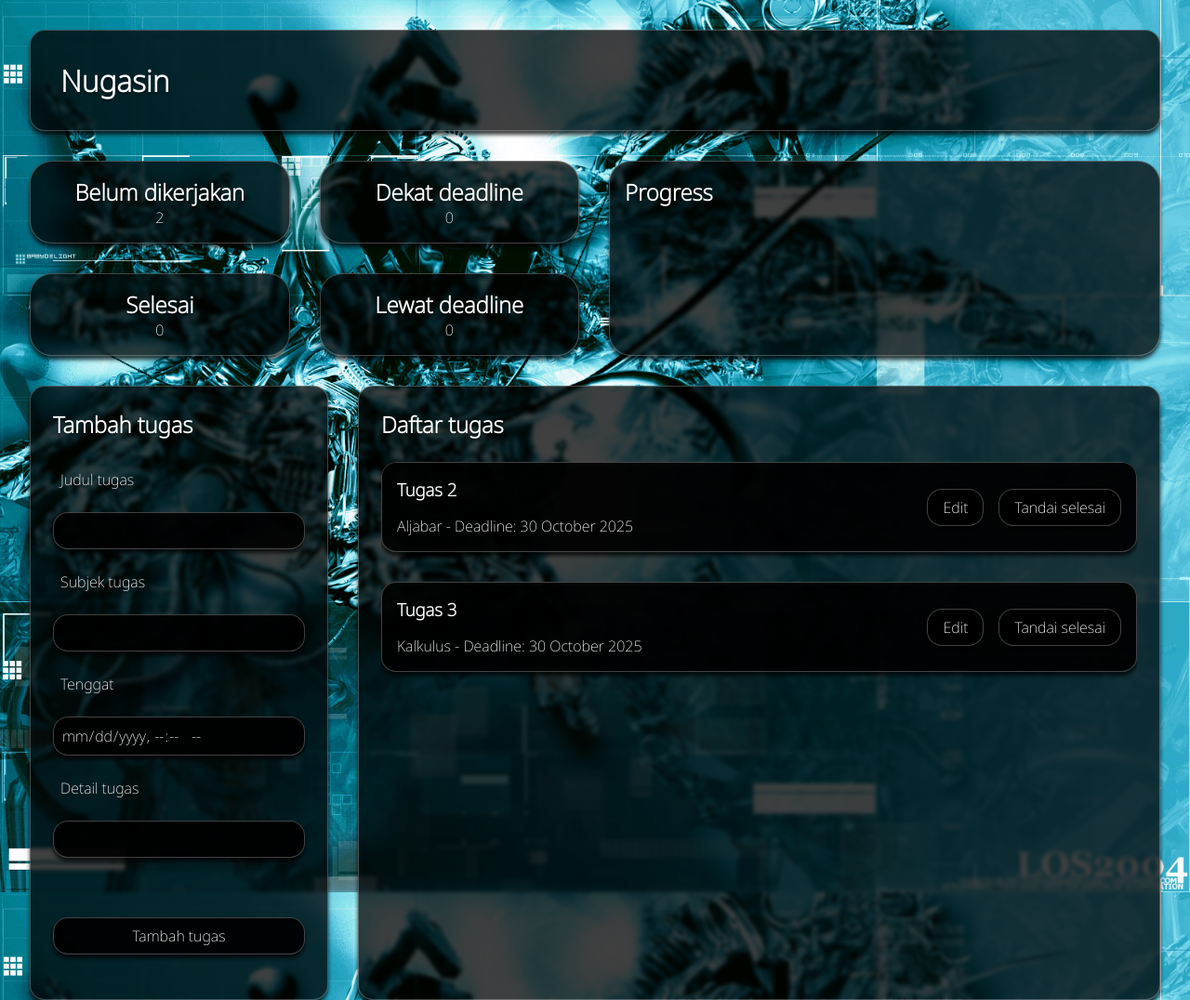
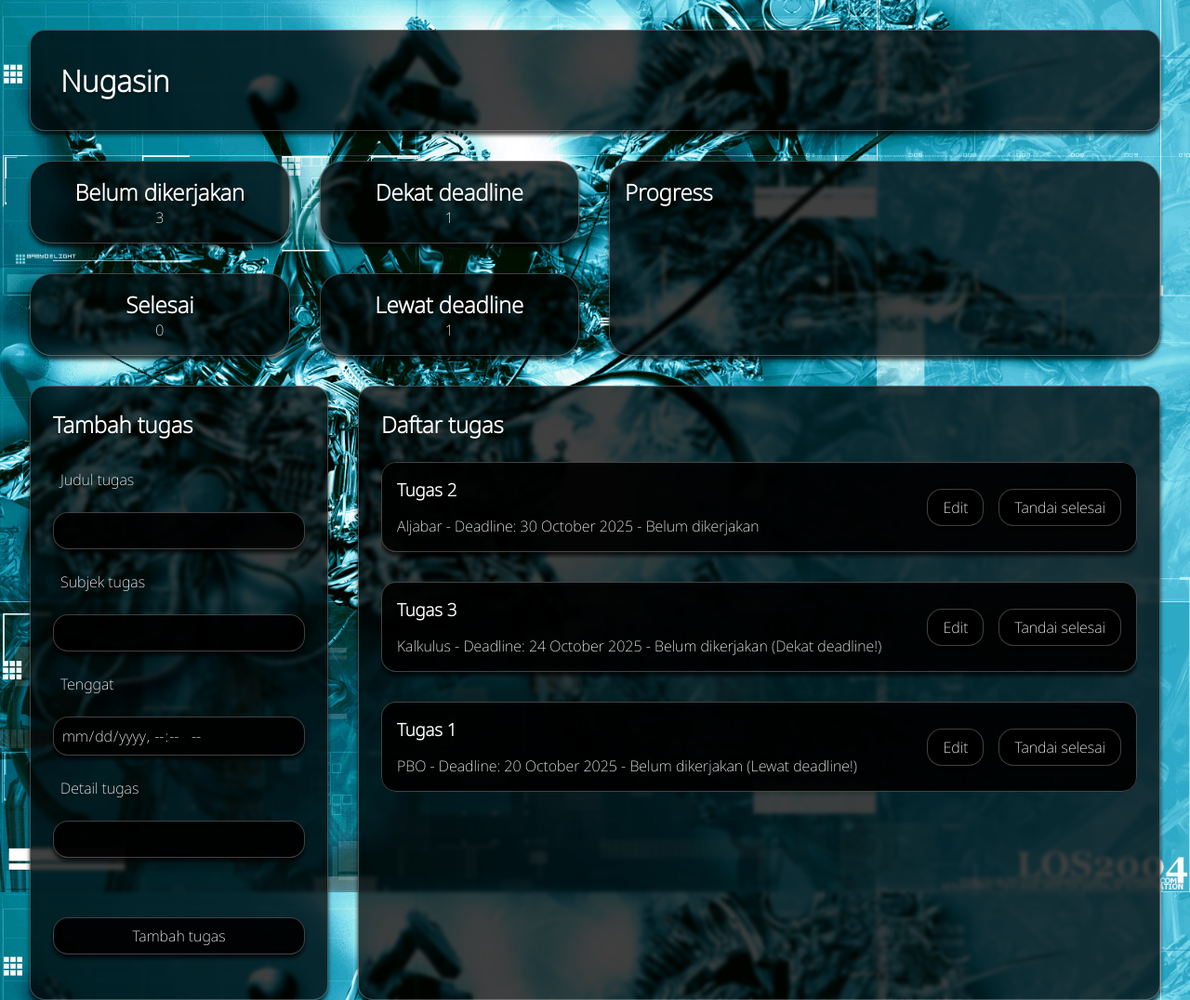
Before and after one commit to antasenaw/Nugasin, a plain HTML site: page index.html in a window 1280 px wide. Shown: the whole page at 93% size. Drawn offline with Linux system fonts and the light colour scheme.

Commit message:
Improve the display task counters

```diff
--- a/css/main.css
+++ b/css/main.css
@@ -197,6 +197,10 @@ textarea {
 } */
 
 @media (max-width: 760px) {
+  /* html, body {
+    font-size: 14px;
+  } */
+
   .body-container {
     margin: 1rem;
   }
--- a/scripts/controller.js
+++ b/scripts/controller.js
@@ -53,11 +53,8 @@ import { inputArray } from "./model.js";
 // }
 
 export function controller() {
-  // const formElem = formElement();
-  // inputFormController(formElem);
   renderTaskList();
   handleFormSubmit();
-  // onDone();
 }
 
 function renderTaskList() {
@@ -75,8 +72,6 @@ function renderTaskList() {
     const today = new Date();
     const diffTime = dueDate - today;
     const diffDays = Math.ceil(diffTime / (1000 * 60 * 60 * 24));
-
-    // console.log(dueDate, today, diffTime, diffDays)
 
     if (diffDays <= 2 && diffDays >= 0) {
       task.nearDue = true;
@@ -106,10 +101,10 @@ function renderTaskList() {
       <li class="task-item general-style">
         <div class="task-item-info">
           <h3>${task.title}</h3>
-          <p>${task.subject} - Deadline:  ${formattedDate} ${task.done ? ' - Selesai' : ''}</p>
+          <p>${task.subject} - Deadline:  ${formattedDate} ${(task.done && task.pastDue) ? ' - Selesai terlambat' : task.done ? ' - Selesai' : task.nearDue ? ' - Belum dikerjakan (Dekat deadline!)' : task.pastDue ? ' - Belum dikerjakan (Lewat deadline!)' : ' - Belum dikerjakan'}</p>
         </div>
         <div class="task-item-button">
-          <button class="task-edit general-style">Edit</button><button class="task-done general-style">Tandai selesai</button>
+          <button class="task-edit general-style">Edit</button><button class="task-done general-style">${task.done ? 'Batal' : 'Tandai selesai'}</button>
         </div>
       </li>
     `
@@ -118,7 +113,6 @@ function renderTaskList() {
 
   document.querySelector('.task-item-container').innerHTML = itemHTML;
 
-  // form.reset();
   // object.inputToggle(true);
   console.log(inputArray);
 
@@ -144,6 +138,7 @@ function handleFormSubmit() {
       taskObj.pastDue = false;
       inputArray.push(taskObj);
       renderTaskList();
+      form.reset();
   });
 }
 
--- a/scripts/model.js
+++ b/scripts/model.js
@@ -8,9 +8,16 @@ export let inputArray = [
   },
   {
     details: "Ketik",
-    due: "2025-10-30T23:59",
+    due: "2025-10-24T23:59",
     subject: "Kalkulus",
     title: "Tugas 3",
     done: false
+  },
+  {
+    details: "Ketik",
+    due: "2025-10-20T23:59",
+    subject: "PBO",
+    title: "Tugas 1",
+    done: false
   }
 ];
```
